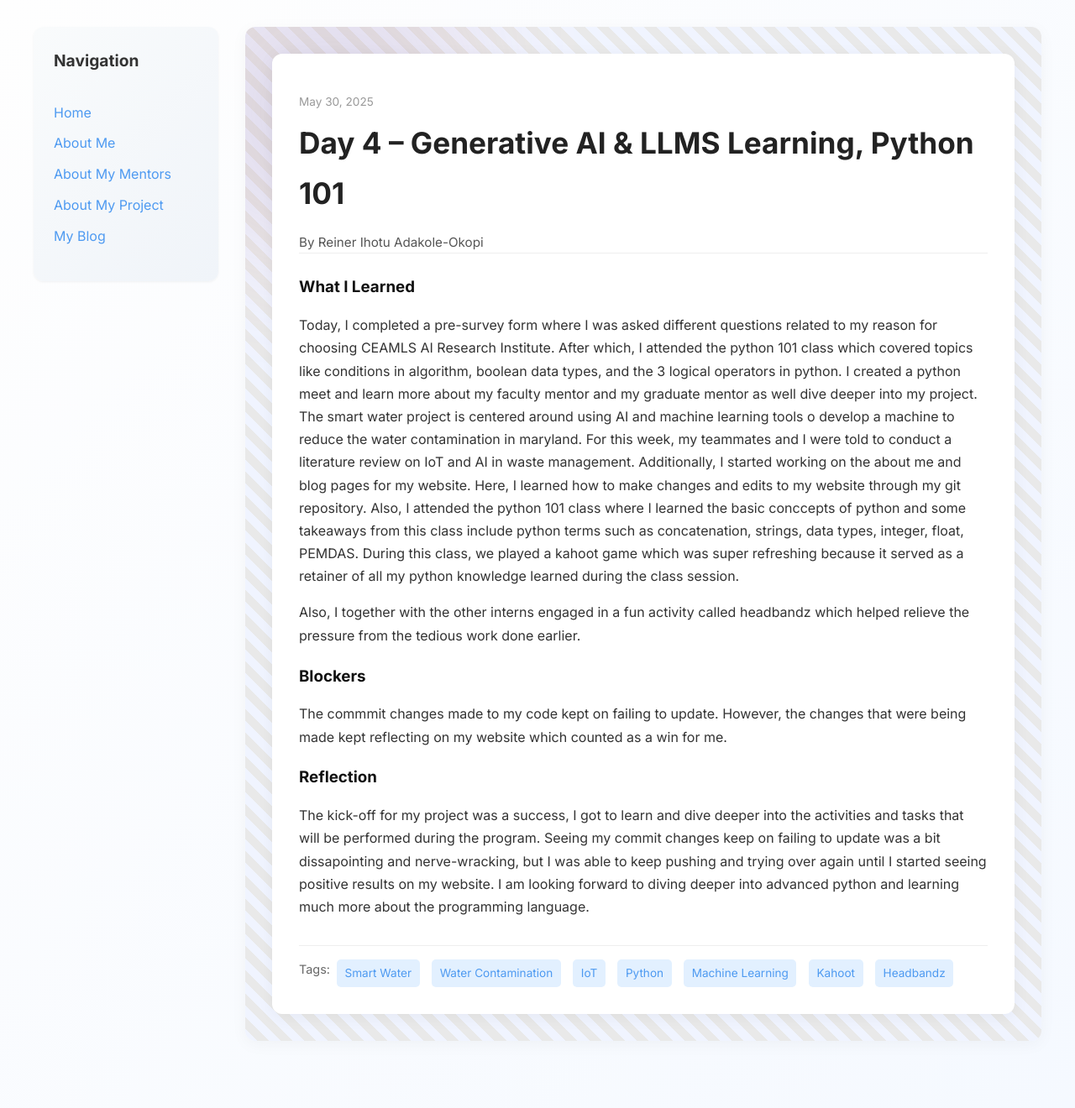
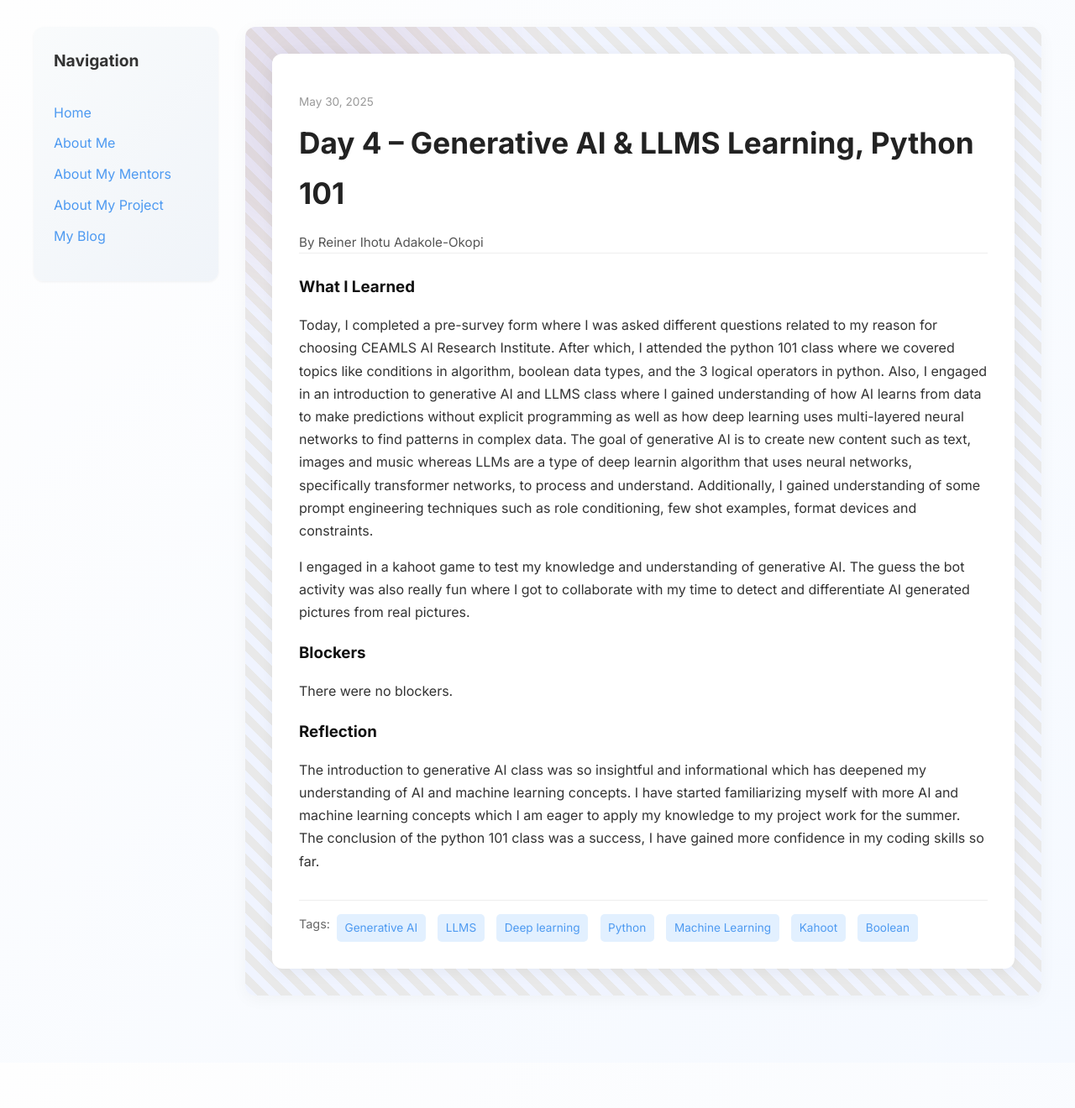
Before and after one commit to Reiner343/Reiner343.github.io, a Jekyll site: the page built from _posts/2025-05-30-day-4.md, in a window 1280 px wide. Shown: the whole page at 84% size. Built offline with Jekyll 4.4.1, drawn with Linux system fonts in a browser that asks for light colours; after the commit the page ends 1266 px from its top, so only the background shows below that.

Commit message:
Update 2025-05-30-day-4.md

```diff
--- a/_posts/2025-05-30-day-4.md
+++ b/_posts/2025-05-30-day-4.md
@@ -4,16 +4,16 @@
 date: 2025-05-30
 author: Reiner Ihotu Adakole-Okopi
 permalink: /day4.html
-tags: ["Smart Water", "Water Contamination", "IoT", "Python", "Machine Learning", "Kahoot", "Headbandz"]
+tags: ["Generative AI", "LLMS", "Deep learning", "Python", "Machine Learning", "Kahoot", "Boolean"]
 
 what_i_learned: |
-  Today, I completed a pre-survey form where I was asked different questions related to my reason for choosing CEAMLS AI Research Institute. After which, I attended the python 101 class which covered topics like conditions in algorithm, boolean data types, and the 3 logical operators in python. I created a python  meet and learn more about my faculty mentor and my graduate mentor as well dive deeper into my project. The smart water project is centered around using AI and machine learning tools o develop a machine to reduce the water contamination in maryland. For this week, my teammates and I were told to conduct a literature review on IoT and AI in waste management. Additionally, I started working on the about me and blog pages for my website. Here, I learned how to make changes and edits to my website through my git repository. Also, I attended the python 101 class where I learned the basic conccepts of python and some takeaways from this class include python terms such as concatenation, strings, data types, integer, float, PEMDAS. During this class, we played a kahoot game which was super refreshing because it served as a retainer of all my python knowledge learned during the class session.
+  Today, I completed a pre-survey form where I was asked different questions related to my reason for choosing CEAMLS AI Research Institute. After which, I attended the python 101 class where we covered topics like conditions in algorithm, boolean data types, and the 3 logical operators in python. Also, I engaged in an introduction to generative AI and LLMS class where I gained understanding of how AI learns from data to make predictions without explicit programming as well as how deep learning uses multi-layered neural networks to find patterns in complex data. The goal of generative AI is to create new content such as text, images and music whereas LLMs are a type of deep learnin algorithm that uses neural networks, specifically transformer networks, to process and understand. Additionally, I gained understanding of some prompt engineering techniques such as role conditioning, few shot examples, format devices and constraints.
 
-   Also, I together with the other interns engaged in a fun activity called headbandz which helped relieve the pressure from the tedious work done earlier.
+  I engaged in a kahoot game to test my knowledge and understanding of generative AI. The guess the bot activity was also really fun where I got to collaborate with my time to detect and differentiate AI generated pictures from real pictures.
 
 blockers: |
-  The commmit changes made to my code kept on failing to update. However, the changes that were being made kept reflecting on my website which counted as a win for me.
+  There were no blockers.
 
 reflection: |
-  The kick-off for my project was a success, I got to learn and dive deeper into the activities and tasks that will be performed during the program. Seeing my commit changes keep on failing to update was a bit dissapointing and nerve-wracking, but I was able to keep pushing and trying over again until I started seeing positive results on my website. I am looking forward to diving deeper into advanced python and learning much more about the programming language.
+  The introduction to generative AI class was so insightful and informational which has deepened my understanding of AI and machine learning concepts. I have started familiarizing myself with more AI and machine learning concepts which I am eager to apply my knowledge to my project work for the summer. The conclusion of the python 101 class was a success, I have gained more confidence in my coding skills so far.
 ---
```
